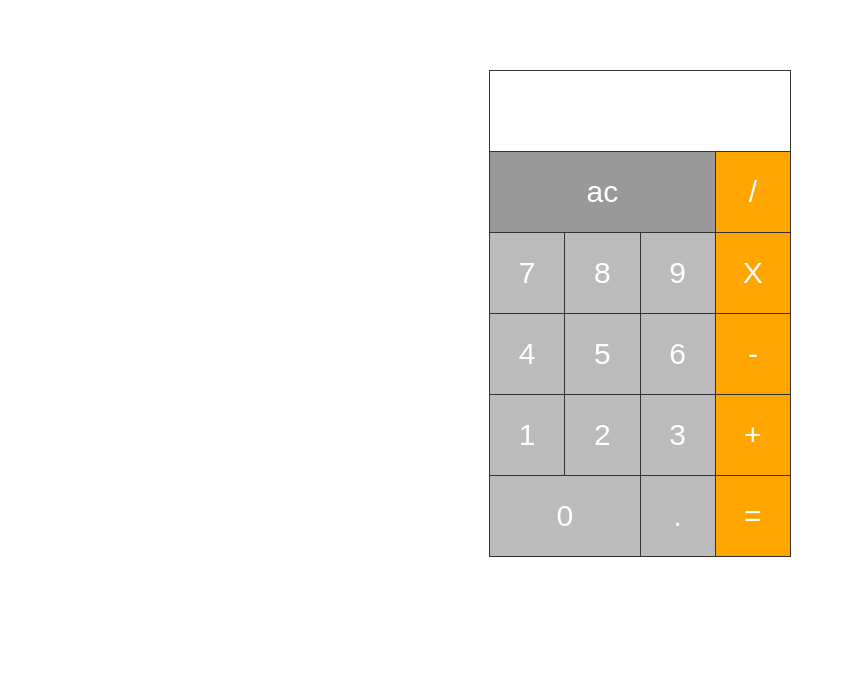
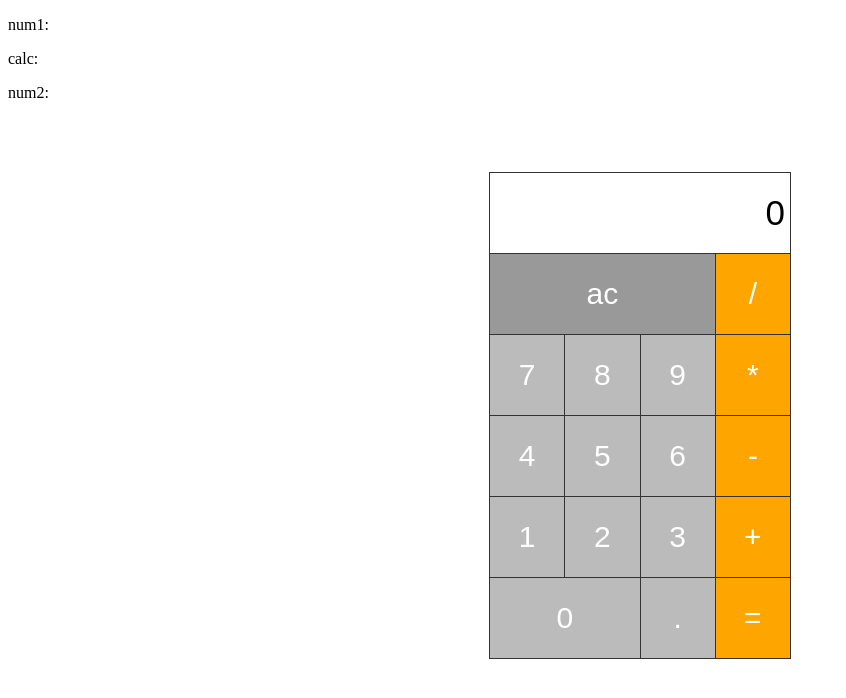
Before and after one commit to nr-baek/MyApps, a Next.js app: page /play in a window 1280 px wide. Shown: the top 698 px of the page, without its empty margins (0-846 px from the left). Built offline with nearby package versions, Linux system fonts and the light colour scheme.

Commit message:
deploy to gh-pages

```diff
--- a/components/Calculator/index.tsx
+++ b/components/Calculator/index.tsx
@@ -1,17 +1,143 @@
-import React from "react";
+import React, { useState } from "react";
 import styles from "../../styles/Calculator.module.css";
 
-function index() {
+function Index() {
+  const [value, setValue] = useState("0");
+  const [num1, setNum1] = useState("");
+  const [num2, setNum2] = useState("");
+  const [calc, setCalc] = useState("");
+  const [isCalcClicked, setIsCalcClicked] = useState(false);
+
+  const onChangeInput = (e: React.ChangeEvent<HTMLInputElement>) => {
+    if (!isCalcClicked) {
+      setValue(e.target.value);
+    }
+    console.log(e.target.value);
+  };
+
+  const onKeyUpInput = (e: React.KeyboardEvent<HTMLInputElement>) => {
+    if (isCalcClicked) {
+      setValue(e.key);
+      setIsCalcClicked(false);
+    }
+  };
+
+  const calculate = (num1: number, num2: number, calc: string) => {
+    let result;
+    switch (calc) {
+      case "+":
+        result = num1 + num2;
+        break;
+      case "-":
+        result = num1 - num2;
+        break;
+      case "*":
+        result = num1 * num2;
+        break;
+      case "/":
+        result = num1 / num2;
+        break;
+      default:
+        result = result;
+    }
+
+    return result;
+  };
+
+  const onClickButton = (e: React.MouseEvent<HTMLDivElement>) => {
+    const target = e.target;
+
+    if (!(target instanceof HTMLButtonElement)) {
+      return;
+    }
+
+    const numberClicked = target.className.includes(styles.number);
+    const calcClicked = target.className.includes(styles.calc);
+    const acClicked = target.className.includes(styles.ac);
+    const pointClicked = target.className.includes(styles.point);
+
+    if (numberClicked) {
+      if (isCalcClicked || value === "0") {
+        setValue(target.textContent as string);
+        setIsCalcClicked(false);
+      } else {
+        setValue(state => (state + target.textContent) as string);
+      }
+    } else if (calcClicked) {
+      const calcType = target.textContent as string;
+      if (isCalcClicked) {
+        if (calcType === "=") {
+          setValue(prevValue => {
+            if (!num2) {
+              setNum2(prevValue);
+            }
+            const calcValue = calculate(+prevValue, +num2, calc) + "";
+            setNum1(calcValue);
+            return calcValue;
+          });
+        } else {
+          setCalc(calcType);
+        }
+      } else {
+        if (calcType === "=") {
+        } else {
+          setIsCalcClicked(true);
+        }
+        if (!num1) {
+          setNum1(value);
+          if (calcType !== "=") {
+            setCalc(calcType);
+          }
+        } else {
+          if (calcType !== "=") {
+            setCalc(prevCalc => {
+              setValue(prevValue => {
+                const calcValue = calculate(+num1, +prevValue, prevCalc) + "";
+                setNum2(prevValue);
+                setNum1(calcValue);
+                return calcValue;
+              });
+              return calcType;
+            });
+          } else {
+            setValue(prevValue => {
+              const calcValue = calculate(+num1, +prevValue, calc) + "";
+              setNum1(calcValue);
+              return calcValue;
+            });
+          }
+        }
+      }
+    } else if (acClicked) {
+      setValue("0");
+      setNum1("");
+      setNum2("");
+      setCalc("");
+      setIsCalcClicked(false);
+    } else if (pointClicked) {
+      // 소수점 클릭한 경우
+    }
+  };
+
   return (
-    <div className={styles.container}>
-      <input className={styles.input} type="text" />
-      {/* <button className="ac">ac</button> */}
+    <>
+      <p>num1: {num1}</p>
+      <p>calc: {calc}</p>
+      <p>num2: {num2}</p>
+      <div className={styles.container} onClick={onClickButton}>
+        <input
+          className={styles.input}
+          type="text"
+          value={value}
+          onChange={onChangeInput}
+          onKeyUp={onKeyUpInput}
+        />
         <button className={styles.ac}>ac</button>
         <button className={styles.calc}>/</button>
         <button className={styles.number}>7</button>
         <button className={styles.number}>8</button>
         <button className={styles.number}>9</button>
-      <button className={styles.calc}>X</button>
+        <button className={styles.calc}>*</button>
         <button className={styles.number}>4</button>
         <button className={styles.number}>5</button>
         <button className={styles.number}>6</button>
@@ -24,7 +150,8 @@ function index() {
         <button className={styles.point}>.</button>
         <button className={styles.calc}>=</button>
       </div>
+    </>
   );
 }
 
-export default index;
+export default Index;
--- a/styles/Calculator.module.css
+++ b/styles/Calculator.module.css
@@ -26,11 +26,13 @@
   box-sizing: border-box;
   background-color: #fff;
   width: 100%;
-  padding: 0;
+  padding: 5px;
   margin: 0;
   display: inline-block;
   grid-column: 1 / 5;
   border: 0;
+  font-size: 35px;
+  text-align: right;
 }
 
 .container .ac {
```
Also changed, not shown: 7 other files (tests, documents, lock files or other folders). Lines whose indentation alone changed are shown as unchanged.
